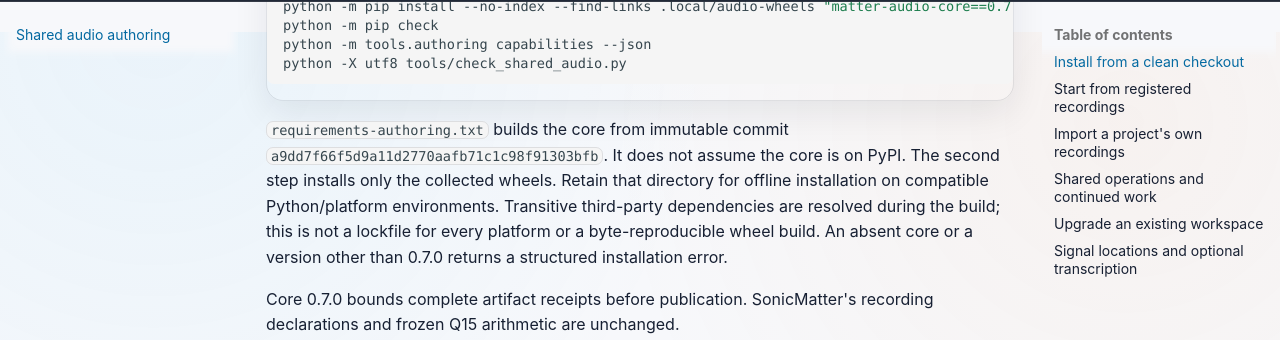
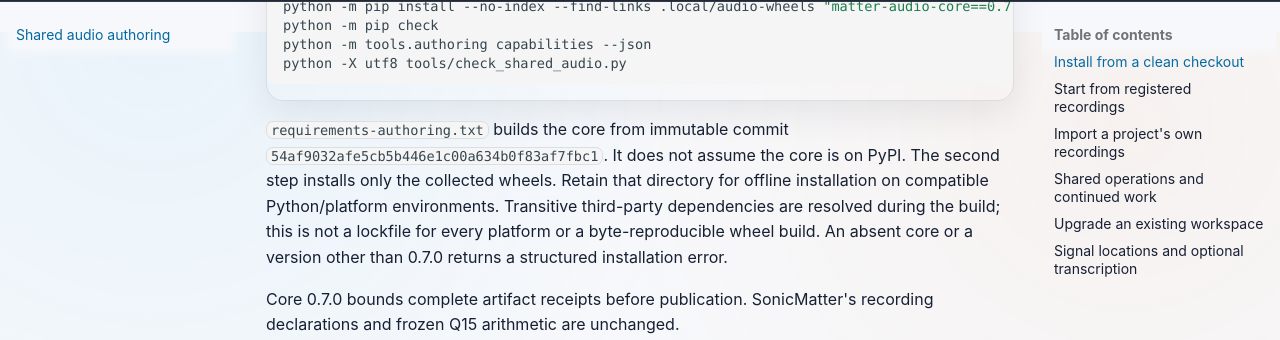
Before and after one commit to andyandymike/sonic-matter, an MkDocs documentation site: the page built from docs/shared-audio.md, in a window 1280 px wide and 900 px high, scrolled down 756 px. Shown: the part 112-452 px from the top of the window. Built offline with MkDocs 1.6.1 and Material for MkDocs 9.7.7, drawn with Linux system fonts in a browser that asks for light colours; comment, search, counter and statistics services are not loaded; some of the changed lines change nothing that is shown.

Commit message:
Pin offline diagnostic portability fix

````diff
--- a/docs/shared-audio.md
+++ b/docs/shared-audio.md
@@ -34,7 +34,7 @@
 ```
 
 `requirements-authoring.txt` builds the core from immutable commit
-`a9dd7f66f5d9a11d2770aafb71c1c98f91303bfb`. It does not assume the core is on PyPI.
+`54af9032afe5cb5b446e1c00a634b0f83af7fbc1`. It does not assume the core is on PyPI.
 The second step installs only the collected wheels. Retain that directory for
 offline installation on compatible Python/platform environments. Transitive
 third-party dependencies are resolved during the build; this is not a lockfile
@@ -253,7 +253,7 @@
 preview gain never changes delivery. Normalization uses RMS/peak, not LUFS;
 overlap loops shorten the selected window; feature distance does not provide
 semantic audio understanding. See the pinned
-[core production guide](https://github.com/andyandymike/matter-audio-core/blob/a9dd7f66f5d9a11d2770aafb71c1c98f91303bfb/docs/production.md)
+[core production guide](https://github.com/andyandymike/matter-audio-core/blob/54af9032afe5cb5b446e1c00a634b0f83af7fbc1/docs/production.md)
 for examples. These core operations call no audio model. Opening a comparison
 page does not start playback. Listening and game integration remain separate.
 
@@ -275,11 +275,11 @@
 `quality/v1`. Reports identify clipping risk, low-level regions and relative
 level changes with exact frame ranges, scan coverage and advisory warnings.
 They do not change audio or establish listening acceptance. See the
-[Core signal guide](https://github.com/andyandymike/matter-audio-core/blob/a9dd7f66f5d9a11d2770aafb71c1c98f91303bfb/docs/quality.md).
+[Core signal guide](https://github.com/andyandymike/matter-audio-core/blob/54af9032afe5cb5b446e1c00a634b0f83af7fbc1/docs/quality.md).
 
 A separately installed MIT HTTP client can save speech transcripts and SRT/VTT
 in an existing product-owned workspace. Use its matching `--product sonic`
 option and the exact registered source asset. Only explicit execution uploads
 audio; resolve, doctor, saved-result replay and export are offline. VoiceStudio
 remains an optional independently deployed service with its own license.
-See the [client guide](https://github.com/andyandymike/matter-audio-core/blob/a9dd7f66f5d9a11d2770aafb71c1c98f91303bfb/integrations/voicestudio/README.md).
+See the [client guide](https://github.com/andyandymike/matter-audio-core/blob/54af9032afe5cb5b446e1c00a634b0f83af7fbc1/integrations/voicestudio/README.md).
--- a/requirements-authoring.txt
+++ b/requirements-authoring.txt
@@ -1,4 +1,4 @@
 # Authoring only; excluded from the Godot addon and game export.
 -r requirements-ui-derivative.txt
 # Reviewed core 0.7.0 source; do not replace the commit with a branch.
-matter-audio-core @ git+https://github.com/andyandymike/matter-audio-core.git@a9dd7f66f5d9a11d2770aafb71c1c98f91303bfb
+matter-audio-core @ git+https://github.com/andyandymike/matter-audio-core.git@54af9032afe5cb5b446e1c00a634b0f83af7fbc1
````
